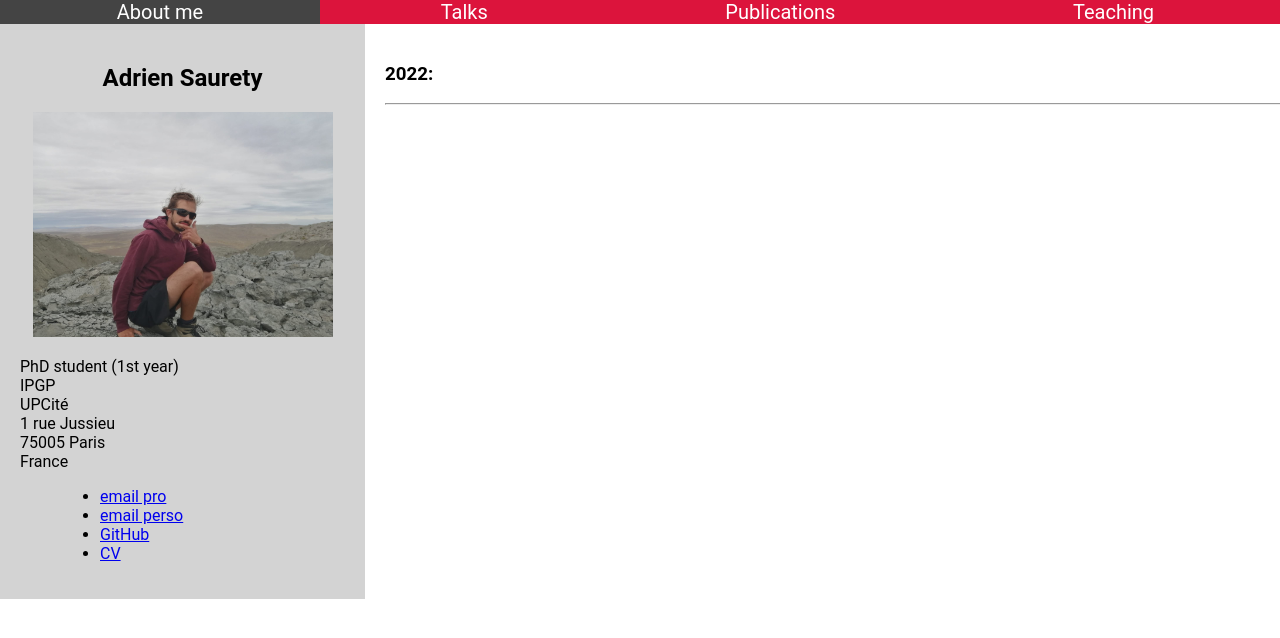
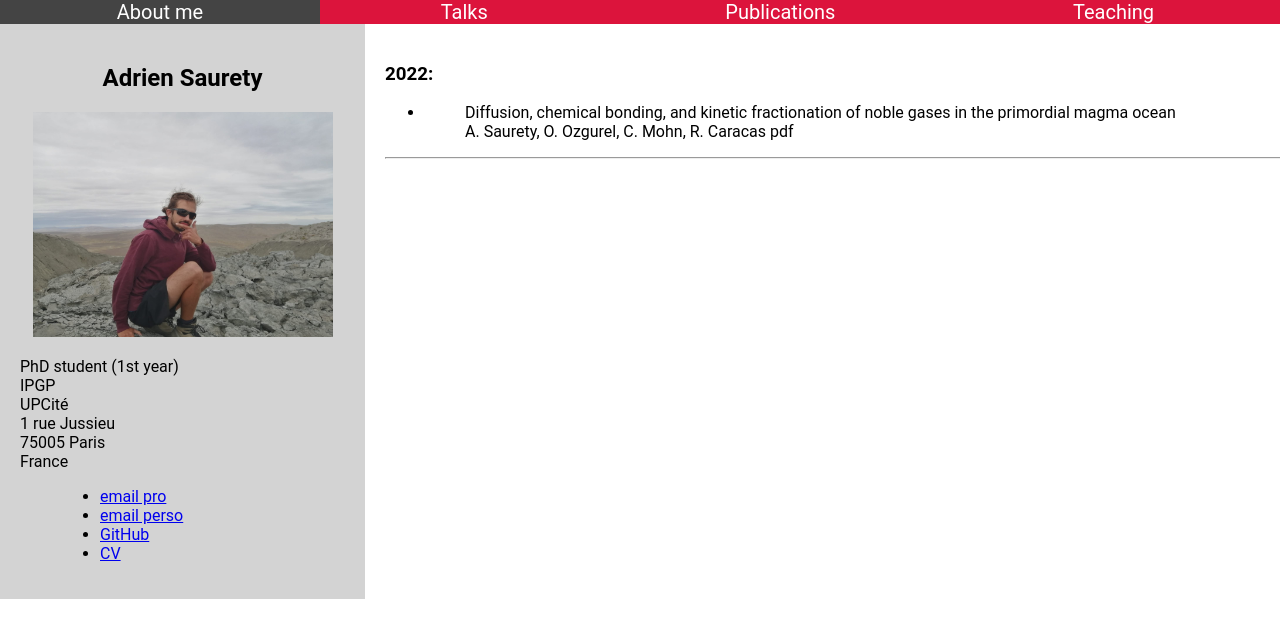
Before and after one commit to adriensaurety/adriensaurety.github.io, a Jekyll site: the page built from publications.html, in a window 1280 px wide. Shown: the top 638 px of the page. Built offline with Jekyll 4.4.1, drawn with Linux system fonts in a browser that asks for light colours.

Commit message:
Update publications.html

```diff
--- a/publications.html
+++ b/publications.html
@@ -32,9 +32,9 @@ title: Adrien Saurety
 
 		<p><h3> 2022: </h3></p>
 	<ul>
-   <!-- <li> <dd></dd>
-     <dd> <a style="color:#dc143c" href="abstract_IMA_2022.pdf" target="_blank"></a> abstract</dd>
-    </li> -->
+   <li> <dd> Diffusion, chemical bonding, and kinetic fractionation of noble gases in the primordial magma ocean </dd>
+     <dd> A. Saurety, O. Ozgurel, C. Mohn, R. Caracas <a style="color:#dc143c" href="https://www.sciencedirect.com/science/article/pii/S0016703724003181?via%3Dihub" target="_blank"></a> pdf</dd>
+    </li>
   </ul>
 
 
```
